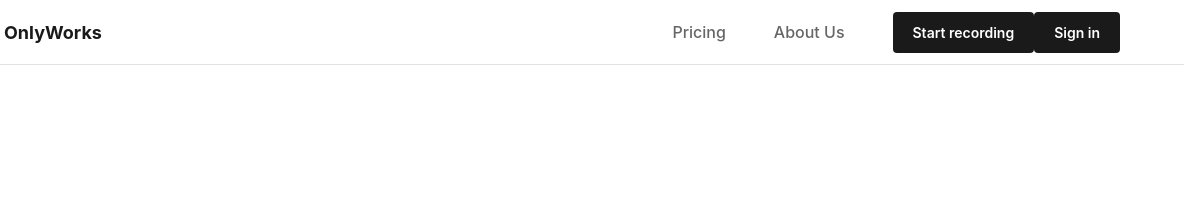
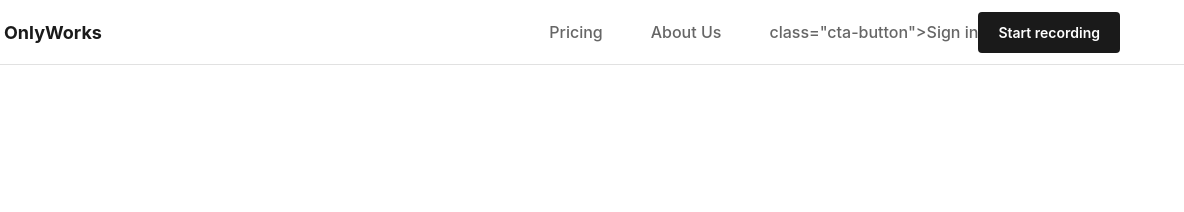
Before and after one commit to Namkha-yolo/onlyworks, a website: page index.html in a window 1280 px wide. Shown: the top 212 px of the page, 96-1280 px from the left. Drawn offline with Linux system fonts and the light colour scheme; grey boxes are pictures that could not be loaded.

Commit message:
Update index.html

```diff
--- a/index.html
+++ b/index.html
@@ -33,13 +33,11 @@
       <ul class="nav-links">
         <li><a href="pricing.html">Pricing</a></li>
         <li><a href="aboutus.html">About Us</a></li>
-        <li class="divider"></li>
+        <li><a href="/register.html"> class="cta-button">Sign in</a>
+      </div>
+
       </ul>
       <a href="/register.html" class="cta-button">Start recording</a>
-      <div class="mobile-menu-btn">
-        <i class="fas fa-bars"></i>
-      </div>
-      <a href="/register.html" class="cta-button">Sign in</a>
       <div class="mobile-menu-btn">
         <i class="fas fa-bars"></i>
       </div>
```
